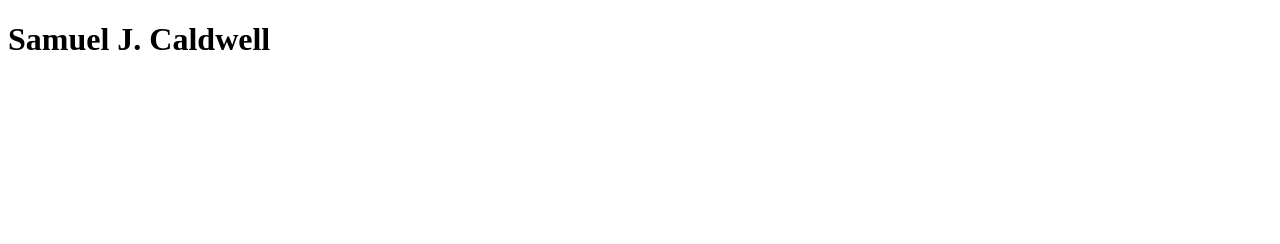
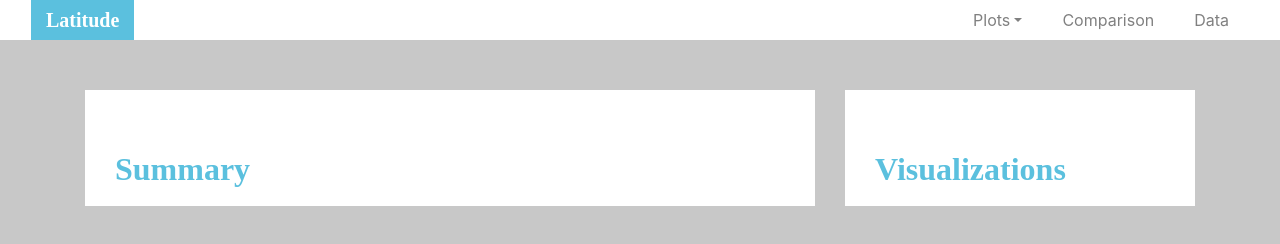
Before and after one commit to scaldwell545/Web-Design-Challenge, a plain HTML site: page WebVisualizations/landingpage.html in a window 1280 px wide. Drawn offline with nearby package versions, Linux system fonts and the light colour scheme.

Commit message:
updating landingpage

```diff
--- a/WebVisualizations/landingpage.html
+++ b/WebVisualizations/landingpage.html
@@ -1,9 +1,67 @@
 <!DOCTYPE html>
 <html lang="en"><head>
-    <title>About Me</title>
+    <meta charset='UTF-8'/>
+    <title>Web Design Challenge</title>
+
+    <link rel="stylesheet" href="https://stackpath.bootstrapcdn.com/bootstrap/4.3.1/css/bootstrap.min.css"
+          integrity="sha384-ggOyR0iXCbMQv3Xipma34MD+dH/1fQ784/j6cY/iJTQUOhcWr7x9JvoRxT2MZw1T"
+          crossorigin="anonymous">
+
+    <script src="https://code.jquery.com/jquery-3.3.1.slim.min.js"
+            integrity="sha384-q8i/X+965DzO0rT7abK41JStQIAqVgRVzpbzo5smXKp4YfRvH+8abtTE1Pi6jizo"
+            crossorigin="anonymous"></script>
+
+    <script src="https://cdnjs.cloudflare.com/ajax/libs/popper.js/1.14.7/umd/popper.min.js"
+            integrity="sha384-UO2eT0CpHqdSJQ6hJty5KVphtPhzWj9WO1clHTMGa3JDZwrnQq4sF86dIHNDz0W1"
+            crossorigin="anonymous"></script>
+
+    <script src="https://stackpath.bootstrapcdn.com/bootstrap/4.3.1/js/bootstrap.min.js"
+            integrity="sha384-JjSmVgyd0p3pXB1rRibZUAYoIIy6OrQ6VrjIEaFf/nJGzIxFDsf4x0xIM+B07jRM"
+            crossorigin="anonymous"></script>
+
+    <link rel="stylesheet" href="style.css" type="text/css">
 </head>
 
 <body>
-    <h1>Samuel J. Caldwell</h1>
+
+    <!-- navbar -->
+
+    <nav class="navbar navbar-expand-lg bg-white">
+        <div class="container-fluid">
+            <div class="navbar-header">
+              <a class="navbar-brand" href="#">Latitude</a>
+            </div>
+            <ul class="nav navbar-nav text-secondary">
+              <li class="nav-item dropdown">
+                  <a class="dropdown-toggle" href="#" id="navbarDropdown" role="button" data-toggle="dropdown" aria-haspopup="true" aria-expanded="false">Plots</a>
+                  <div class="dropdown-menu" aria-labelledby="navbarDropdown">
+                      <a class="dropdown-item" href="Assets/windspeed.html">Latitude vs. Windspeed</a>
+                      <a class="dropdown-item" href="Assets/maxtemp.html">Latitude vs. Max Temperature</a>
+                      <a class="dropdown-item" href="Assets/humidity.html">Latitude vs. Humidity</a>
+                      <a class="dropdown-item" href="Assets/cloudiness.html">Latitude vs. Cloudiness</a>
+                  </div>
+              </li>
+              <li><a href="Assets/comparison.html">Comparison</a></li>
+              <li><a href="Assets/data.html">Data</a></li>
+            </ul>
+        </div>
+    </nav>
+
+
+    <!-- content -->
+
+    <div class="container">
+        <div class="row">
+            <div class="col-8">
+                <div class="box">
+                    <h2 class="color-info">Summary</h2>
+                </div>
+            </div>
+            <div class="col-4">
+                <div class="box">
+                    <h2>Visualizations</h2>
+                </div>
+            </div>
+    </div>
 </body>
 </html>
--- /dev/null
+++ b/WebVisualizations/style.css
@@ -0,0 +1,41 @@
+.navbar {
+    padding-top:0px;
+    padding-bottom:0px;
+    color: white;
+}
+
+.navbar .navbar-brand {
+    color: white;
+    background-color: rgb(91, 192, 222);
+    font-family: cochin;
+    font-weight: bold;
+    padding: 15px;
+    padding-top:5px;
+    padding-bottom:5px;
+}
+
+.nav li {
+    padding-right: 20px;
+    padding-left: 20px;
+
+}
+
+.nav a {
+    color:grey;
+}
+
+body {
+    background-color: rgb(200, 200, 200);
+}
+
+.box {
+    margin-top: 50px;
+    background-color: white;
+    padding: 60px 30px 10px;
+}
+
+.box h2 {
+    font-family: cochin;
+    font-weight: bold;
+    color: rgb(91, 192, 222);
+}
```
Also changed, not shown: WebVisualizations/Assets/cloudiness.html (added), WebVisualizations/Assets/comparison.html (added), WebVisualizations/Assets/data.html (added), WebVisualizations/Assets/humidity.html (added), WebVisualizations/Assets/maxtemp.html (added), WebVisualizations/Assets/windspeed.html (added), WebVisualizations/Resources/cities.csv (renamed from WebVisualizations/Assets/cities.csv), WebVisualizations/Visualizations/Fig1.png (renamed from WebVisualizations/Assets/Fig1.png), WebVisualizations/Visualizations/Fig2.png (renamed from WebVisualizations/Assets/Fig2.png), WebVisualizations/Visualizations/Fig3.png (renamed from WebVisualizations/Assets/Fig3.png), WebVisualizations/Visualizations/Fig4.png (renamed from WebVisualizations/Assets/Fig4.png).
